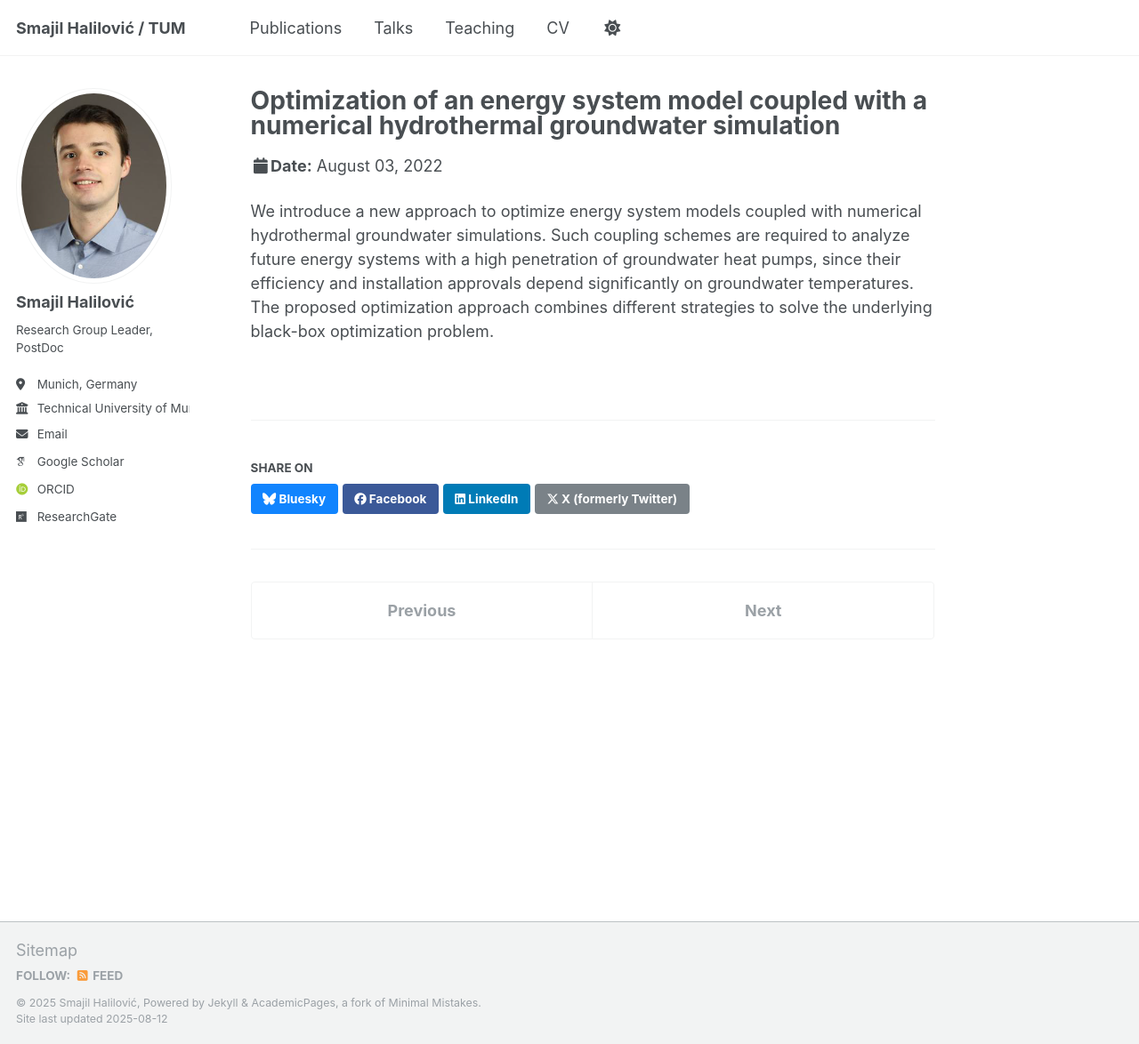
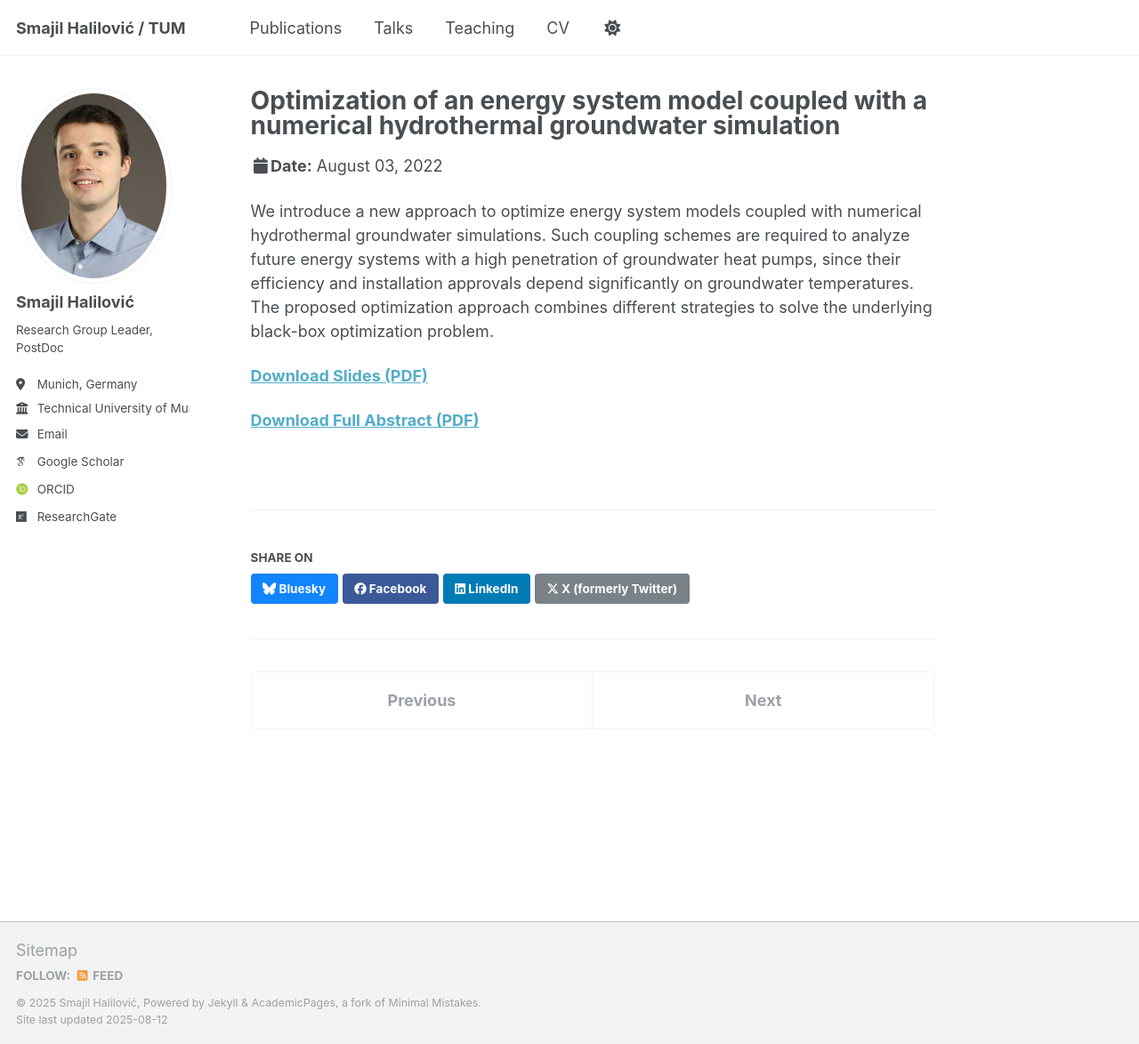
Before and after one commit to SHalilovic/shalilovic.github.io, a Jekyll site: the page built from _talks/2022-08-03-IAEE.md, in a window 1280 px wide and 1174 px high. Shown: the whole window at 89% size. Built offline with Jekyll 4.4.1, drawn with Linux system fonts in a browser that asks for light colours; some web fonts are replaced; a script that is not in the unit is left out.

Commit message:
Update 2022-08-03-IAEE.md

```diff
--- a/_talks/2022-08-03-IAEE.md
+++ b/_talks/2022-08-03-IAEE.md
@@ -13,3 +13,7 @@ hydrothermal groundwater simulations. Such coupling schemes are required to anal
 high penetration of groundwater heat pumps, since their efficiency and installation approvals depend significantly on groundwater
 temperatures. The proposed optimization approach combines different strategies to solve the underlying black-box
 optimization problem.
+
+[**Download Slides (PDF)**](/files/IAEE_2022_Halilovic.pdf)
+
+[**Download Full Abstract (PDF)**](/files/IAEE2022_Abstract_Halilovic.pdf)
```
